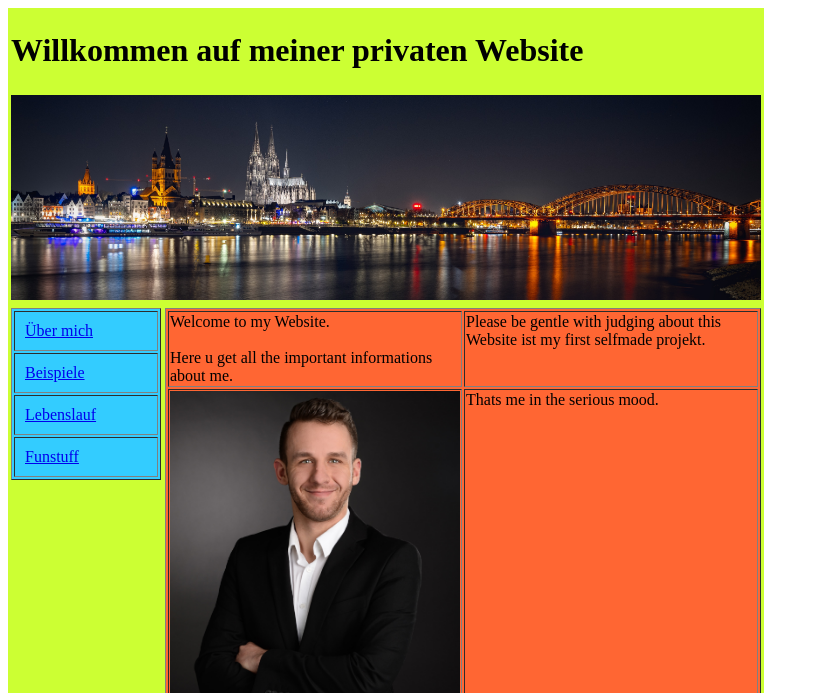
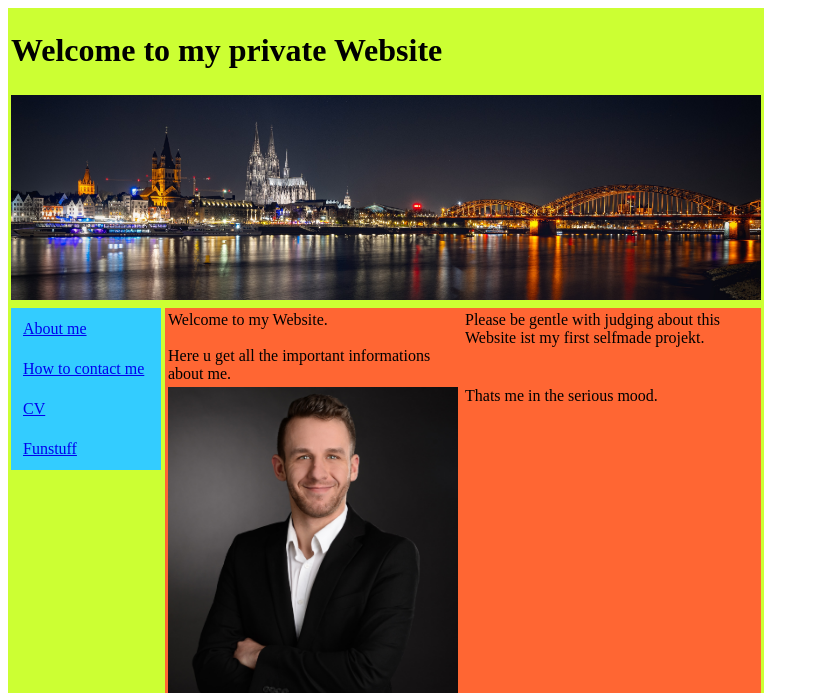
Before and after one commit to AndreHaupt85/personal-website, a plain HTML site: page index.html in a window 1280 px wide. Shown: the top 693 px of the page, without its empty margins (0-819 px from the left). Drawn offline with Linux system fonts and the light colour scheme.

Commit message:
rename files

```diff
--- a/index.html
+++ b/index.html
@@ -11,7 +11,7 @@
             <tbody>
                 <tr> <!--1. Zeile Tabelle-->
                     <td colspan="2"> <!--Spalte 1-->
-                        <h1>Willkommen auf meiner privaten Website</h1>
+                        <h1>Welcome to my private Website</h1>
                     </td>
                 </tr>
                 <tr> <!--2. Zeile Tabelle CGN Bild-->
@@ -21,16 +21,16 @@
                 </tr>
                 <tr> <!--3. Zeile Tabelle mit 2 Untertabellen-->
                     <td width="150px" valign="top"> <!--1. Spalte-->
-                        <table border="1" bgcolor="#33CCFF" cellpadding="10" width="100%"> <!--Untertabelle der 1. Spalte-->
+                        <table border="0" bgcolor="#33CCFF" cellpadding="10" width="100%"> <!--Untertabelle der 1. Spalte-->
                             <tbody>
                                 <tr> <!--1. Zeile Untertabelle-->
-                                    <td><a href="/aboutme.hmtl">Über mich</a></td>
+                                    <td><a href="/aboutme.html">About me</a></td>
                                 </tr>
                                 <tr> <!--2. Zeile Untertabelle-->
-                                    <td><a href="../">Beispiele</a></td>
+                                    <td><a href="mailto:andrehaupt@me.com">How to contact me</a></td>
                                 </tr>
                                 <tr> <!--3. Zeile Untertabelle-->
-                                    <td><a href="/cv.html">Lebenslauf</a></td>
+                                    <td><a href="/cv.html">CV</a></td>
                                 </tr>
                                 <tr> <!--4. Zeile Untertabelle-->
                                     <td><a href="/funstuff.html">Funstuff</a></td>
@@ -39,7 +39,7 @@
                         </table>
                     </td>
                     <td valign="top"> <!--2. Spalte-->
-                        <table border="1" width="100%" bgcolor="#FF6633">
+                        <table border="0" width="100%" bgcolor="#FF6633">
                             <tbody>
                                 <tr> <!--1. Zeile-->
                                     <td width="50%" valign="top"> <!--1. Zeile 1 Spalte-->
```
Also changed, not shown: aboutme.html (added), 1 other file.
